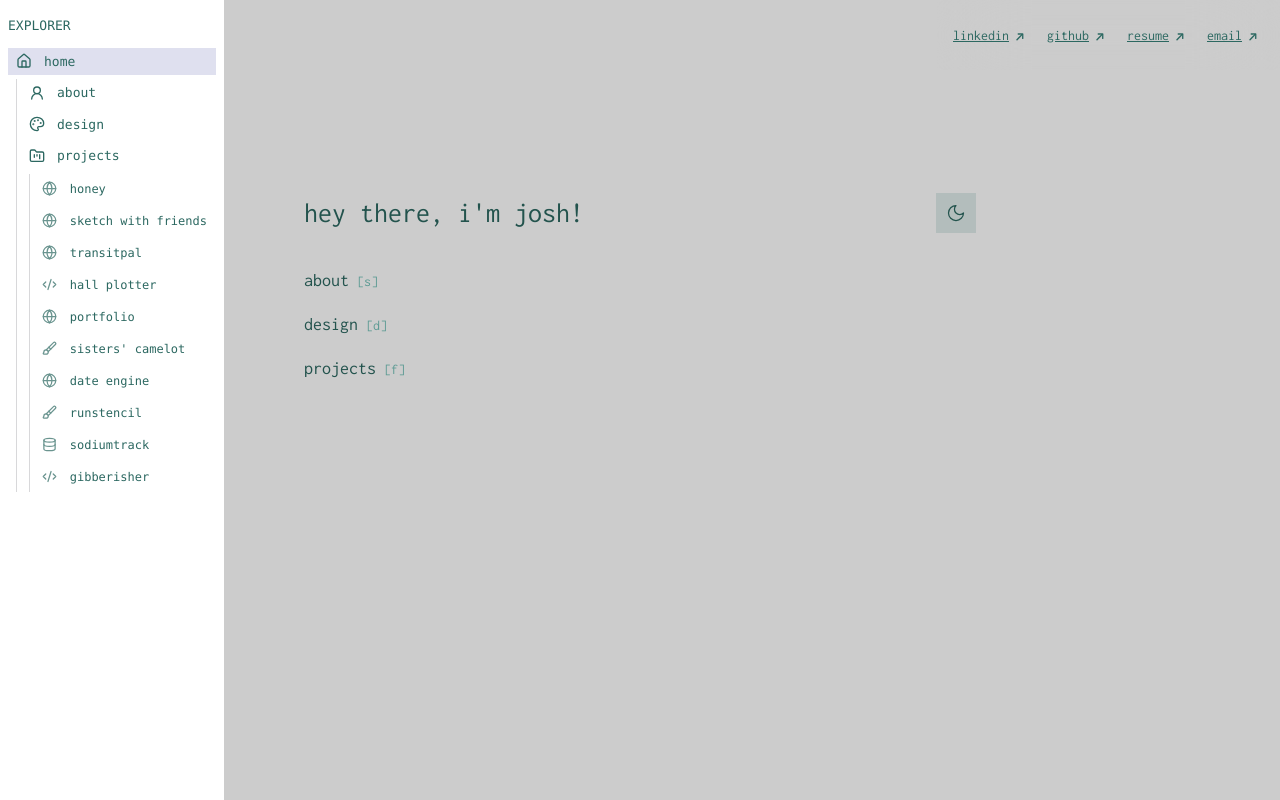
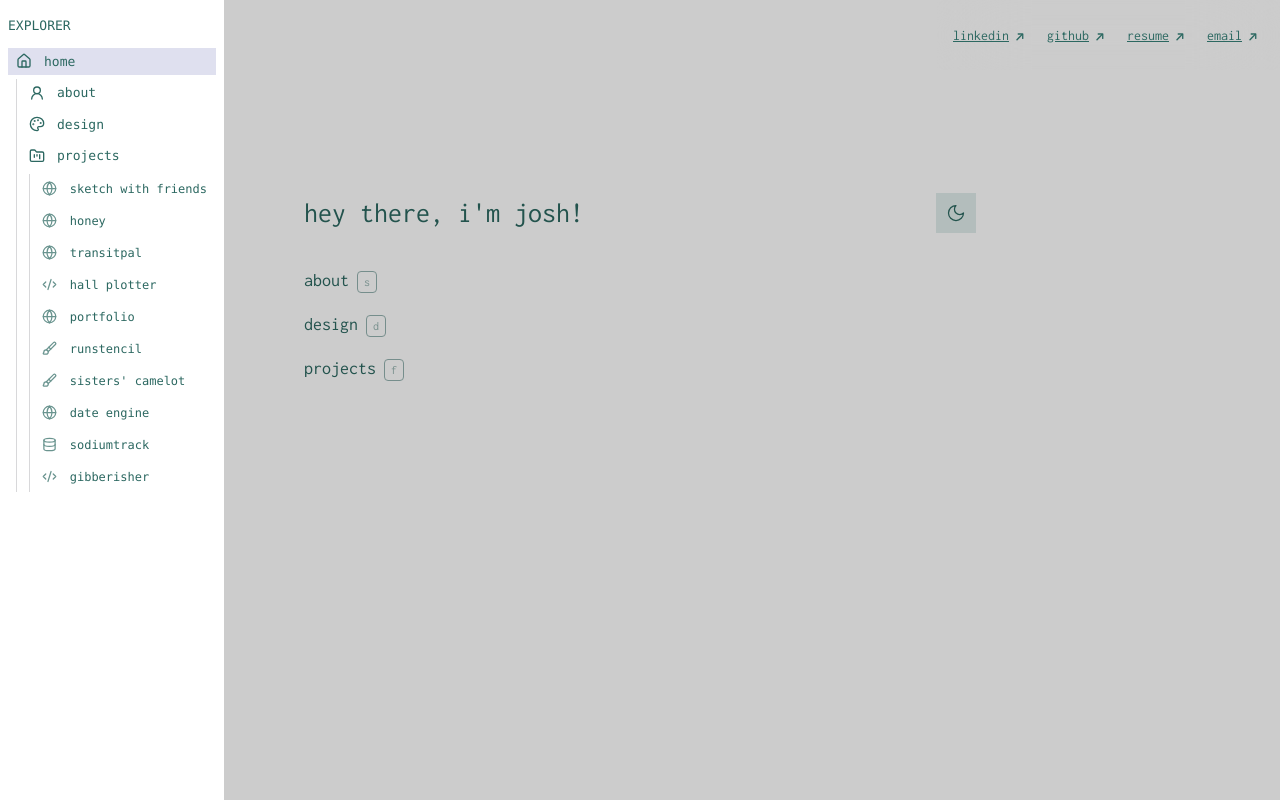
Before and after one commit to joshudd/portfolio, a Next.js app: page / in a window 1280 px wide. Built offline with nearby package versions, Linux system fonts and the light colour scheme.

Commit message:
small content refresh

```diff
--- a/src/app/design/page.tsx
+++ b/src/app/design/page.tsx
@@ -10,7 +10,11 @@ import { ProjectItem } from "@/components/projects/project-item";
 import TransitionChild from "@/components/transition/transition-child";
 
 function DesignContent() {
-  const designProjectNames = ["runstencil", "honey", "sisterscamelot"];
+  const designProjectNames = [
+    "runstencil",
+    "sisterscamelot",
+    "sketchwithfriends",
+  ];
   const designProjects: Project[] = projects.filter((project) =>
     designProjectNames.includes(project.link)
   );
@@ -143,7 +147,7 @@ function DesignContent() {
             Aside from visual design, I love to experiment with sound design.
           </p>
           <div className="mt-3 w-full overflow-x-auto scrollbar-hide transparent-scrollbar">
-            <div className="flex flex-col sm:flex-row flex-nowrap justify-center gap-3 min-w-max">
+            <div className="flex flex-col sm:flex-row flex-nowrap justify-center gap-3 min-w-max py-3 sm:p-5 ">
               {audioFiles.map((audioFile, index) => (
                 <div
                   key={audioFile.name}
--- a/src/app/page.tsx
+++ b/src/app/page.tsx
@@ -52,7 +52,9 @@ function HomeContent() {
             >
               about
             </Link>
-            <span className="text-xs sm:text-sm nav-shortcut ml-2">[s]</span>
+            <span className="hidden sm:inline-flex text-xs items-center justify-center border rounded px-1.5 py-0.5 ml-2 opacity-50 nav-shortcut">
+              s
+            </span>
           </div>
           <div className="flex items-baseline">
             <Link
@@ -61,7 +63,9 @@ function HomeContent() {
             >
               design
             </Link>
-            <span className="text-xs sm:text-sm nav-shortcut ml-2">[d]</span>
+            <span className="hidden sm:inline-flex text-xs items-center justify-center border rounded px-1.5 py-0.5 ml-2 opacity-50 nav-shortcut">
+              d
+            </span>
           </div>
           <div className="flex items-baseline">
             <Link
@@ -70,7 +74,9 @@ function HomeContent() {
             >
               projects
             </Link>
-            <span className="text-xs sm:text-sm nav-shortcut ml-2">[f]</span>
+            <span className="hidden sm:inline-flex text-xs items-center justify-center border rounded px-1.5 py-0.5 ml-2 opacity-50 nav-shortcut">
+              f
+            </span>
           </div>
         </nav>
       </div>
--- a/src/app/styles/globals.css
+++ b/src/app/styles/globals.css
@@ -123,7 +123,7 @@
 }
 
 .nav-shortcut {
-  color: var(--foreground-muted);
+  color: var(--foreground);
 }
 
 .hover-item {
--- a/src/components/ui/icons.tsx
+++ b/src/components/ui/icons.tsx
@@ -63,8 +63,4 @@ const stopIcon = () => {
   );
 };
 
-export {
-  linkarrowIcon,
-  playIcon,
-  stopIcon,
-};
+export { linkarrowIcon, playIcon, stopIcon };
--- a/src/components/views/project-detail-view.tsx
+++ /dev/null
@@ -1,95 +0,0 @@
-"use client";
-
-import React, { useState } from "react";
-import Link from "next/link";
-import Image from "next/image";
-import { linkarrowIcon } from "../ui/icons";
-import { Project } from "@/data/projects";
-
-const ProjectDetailView = ({ project }: { project: Project }) => {
-  const [selectedImage, setSelectedImage] = useState<string | null>(null);
-
-  if (!project) {
-    console.log(project);
-    return <div>Project not found</div>;
-  }
-
-  return (
-    <div>
-      <div className="min-h-screen px-4 sm:px-6 md:px-8 relative">
-        <div className="w-full max-w-md sm:max-w-lg md:max-w-xl lg:max-w-2xl mx-auto pt-24 sm:pt-48">
-          <div className="flex items-center">
-            <h1 className="text-[20px] sm:text-[22px] md:text-[24px] lg:text-[28px]">
-              {project.name}
-            </h1>
-          </div>
-          <div className="mt-4 mb-4 grid grid-cols-1 sm:grid-cols-2 md:grid-cols-3 lg:grid-cols-4 gap-4">
-            {project.images?.map((image, index) => (
-              <button
-                key={image}
-                className="aspect-w-4 aspect-h-3 cursor-pointer p-0 border-0 bg-transparent w-full"
-                onClick={() => setSelectedImage(image)}
-                aria-label={`View larger image ${index + 1} of ${project.name}`}
-              >
-                <Image
-                  src={`/images/${image}`}
-                  alt={project.name}
-                  className="w-full h-full object-cover rounded-lg shadow-md"
-                  width={400}
-                  height={300}
-                />
-              </button>
-            ))}
-          </div>
-          <div className="text-[14px] sm:text-[16px] leading-[1.8]">
-            {project.external_link && (
-              <>
-                <Link
-                  href={project.external_link}
-                  target="_blank"
-                  className="ml-0 flex flex-nowrap link items-center"
-                >
-                  {project.display_link} {linkarrowIcon()}
-                </Link>
-                <br />
-              </>
-            )}
-          </div>
-          <p className="text-[14px] sm:text-[16px] leading-[1.8]">
-            {project.description}
-          </p>
-          <br />
-          <div className="flex flex-row content-start justify-end gap-x-2 md:gap-x-4 text-[14px] sm:text-[16px] leading-[1.8]">
-            {project.tools?.map((tool, index) => (
-              <div
-                key={tool}
-                className="bg-background-item pl-2 pr-2 rounded-lg"
-              >
-                <p>{tool}</p>
-              </div>
-            ))}
-          </div>
-        </div>
-
-        {selectedImage && (
-          <div
-            className="fixed inset-0 modal-overlay flex items-center justify-center"
-            onClick={() => setSelectedImage(null)}
-          >
-            <div className="w-[90vw] h-[90vh] flex items-center justify-center">
-              <Image
-                src={`/images/${selectedImage}`}
-                alt={project.name}
-                className="max-w-full max-h-full w-auto h-auto object-contain"
-                width={1200}
-                height={800}
-              />
-            </div>
-          </div>
-        )}
-      </div>
-    </div>
-  );
-};
-
-export default ProjectDetailView;
--- a/src/context/theme-context.tsx
+++ b/src/context/theme-context.tsx
@@ -24,7 +24,10 @@ export function ThemeProvider({ children }: { children: React.ReactNode }) {
 
   // check system preference after mount if no stored theme
   useEffect(() => {
-    if (!localStorage.getItem("theme") && window.matchMedia("(prefers-color-scheme: dark)").matches) {
+    if (
+      !localStorage.getItem("theme") &&
+      window.matchMedia("(prefers-color-scheme: dark)").matches
+    ) {
       setTheme("dark");
     }
   }, []);
--- a/src/data/projects.tsx
+++ b/src/data/projects.tsx
@@ -11,6 +11,17 @@ export type Project = {
 
 export const projects: Project[] = [
   {
+    link: "sketchwithfriends",
+    name: "Sketch with Friends",
+    description:
+      "Sketch with Friends is a real-time, multiplayer, web-based drawing game. Players take turns drawing and guessing words with their friends or people from around the world!",
+    summary: "real-time multiplayer drawing and guessing game",
+    tools: ["Go", "React.js"],
+    images: ["sketchwithfriends-demo.gif"],
+    external_link: "https://sketchwithfriends.com",
+    display_link: "sketchwithfriends.com",
+  },
+  {
     link: "honey",
     name: "honey",
     description:
@@ -21,18 +32,6 @@ export const projects: Project[] = [
     images: ["honey.png"],
     external_link: "",
     display_link: "",
-  },
-  {
-    link: "sketchwithfriends",
-    name: "Sketch with Friends",
-    description:
-      "Developing a multiplayer drawing game with a friend. " +
-      "Players take turns drawing and guessing each other's drawings. The real-time logic is built with Go, and the frontend is built with React.js.",
-    summary: "online collaborative drawing game",
-    tools: ["Go", "React.js"],
-    images: ["sketchwithfriends.png"],
-    external_link: null,
-    display_link: null,
   },
   {
     link: "transitpal",
@@ -60,12 +59,22 @@ export const projects: Project[] = [
     link: "portfolio",
     name: "Portfolio",
     summary: "this website!",
-    description:
-      "The website you're looking at!",
+    description: "The website you're looking at, designed and built by me :)",
     tools: ["Nextjs", "TailwindCSS"],
     images: null,
     external_link: "https://github.com/joshudd/portfolio",
     display_link: "github.com/joshudd/portfolio",
+  },
+  {
+    link: "runstencil",
+    name: "RunStencil",
+    summary: "running utility app UI design",
+    description:
+      "Designed a tracking app for runners from start to finish with a team of 5. A couple rounds of user research and testing were done to make sure we were meeting the needs of the users.",
+    tools: ["Figma", "User Research"],
+    images: ["runstencil_1.png", "runstencil_2.png"],
+    external_link: null,
+    display_link: null,
   },
   {
     link: "sisterscamelot",
@@ -86,17 +95,6 @@ export const projects: Project[] = [
       'A Monday.com app that I built for a client. It adds functionality to "date" columns in Monday boards that were previously lacking.',
     tools: ["React.js", "GraphQL", "Monday.com API"],
     images: null,
-    external_link: null,
-    display_link: null,
-  },
-  {
-    link: "runstencil",
-    name: "RunStencil",
-    summary: "running utility app UI design",
-    description:
-      "Designed a tracking app for runners from start to finish with a team of 5. A couple rounds of user research and testing were done to make sure we were meeting the needs of the users.",
-    tools: ["Figma", "User Research"],
-    images: ["runstencil_1.png", "runstencil_2.png"],
     external_link: null,
     display_link: null,
   },
--- a/src/hooks/useHotkeys.ts
+++ b/src/hooks/useHotkeys.ts
@@ -9,7 +9,7 @@ export const useHotkeys = () => {
     const handleKeyPress = (e: KeyboardEvent) => {
       if (document.activeElement?.tagName === 'INPUT') return; // ignore if typing in input
 
-      switch(e.key.toLowerCase()) {
+      switch (e.key.toLowerCase()) {
         case 'a': router.push('/'); break;
         case 's': router.push('/about'); break;
         case 'd': router.push('/design'); break;
```
Also changed, not shown: public/images/sketchwithfriends.png (deleted), src/components/layout/client-layout.tsx (line endings or trailing spaces), 1 other file (tests, documents, lock files or other folders).
